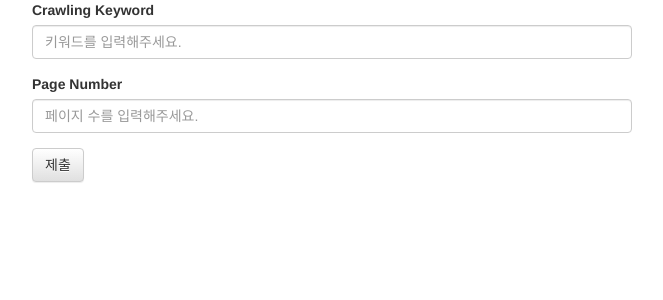
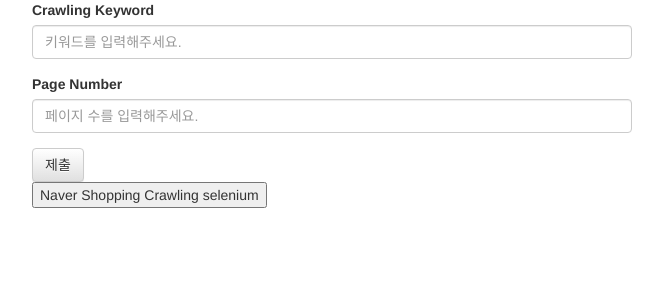
Before and after one commit to jjwon915/Python_Crawling, a Flask app: page / in a window 1280 px wide. Shown: the top 300 px of the page, without its empty margins (308-971 px from the left). Run offline with Flask 2, Linux system fonts and the light colour scheme; some libraries are stand-ins or nearby versions.

Commit message:
셀레니움을 이용해 네이버 쇼핑을 크롤링 해오기 위해서는 크롬 웹 드라이버를 설치해야한다. 크롬 웹 드라이버를 다운받아 프로젝트 폴더에 복사해 사용한다.

```diff
--- a/app.py
+++ b/app.py
@@ -9,6 +9,9 @@ from bs4 import BeautifulSoup
 from openpyxl import Workbook
 write_wb = Workbook()
 write_ws = write_wb.active
+
+# selenium import
+from selenium import webdriver
 
 @app.route('/')
 def hello_world():
@@ -37,5 +40,15 @@ def result():
 
     return render_template("result.html", daum_list = daum_list)
 
+@app.route('/naver_shopping')
+def naver_shopping():
+    driver = webdriver.Chrome('./chromedriver')
+    driver.implicitly_wait(3)
+    driver.get("https://search.shopping.naver.com/search/all?query=%EA%B3%B5%EA%B8%B0%EC%B2%AD%EC%A0%95%EA%B8%B0&cat_id=&frm=NVSHAKW")
+    soup = BeautifulSoup(driver.page_source, 'html.parser')
+    print(soup)
+    return render_template("shopping.html")
+
+
 if __name__ == '__main__':
     app.run()
--- a/templates/index.html
+++ b/templates/index.html
@@ -17,6 +17,7 @@
 <body>
 
     <div id="wrap">
+        <div>
             <form action="/result" method="POST">
                 <div class="form-group">
                     <label for="exampleInputEmail1">Crawling Keyword</label>
@@ -31,6 +32,12 @@
                 <button type="submit" class="btn btn-default">제출</button>
             </form>
         </div>
+        <div>
+            <form action="/naver_shopping">
+                <button type="submit">Naver Shopping Crawling selenium</button>
+            </form>
+        </div>
+    </div>
 
 </body>
 </html>
```
Also changed, not shown: templates/shopping.html (added, +10 -0 lines), 1 other file. Lines whose indentation alone changed are shown as unchanged.
